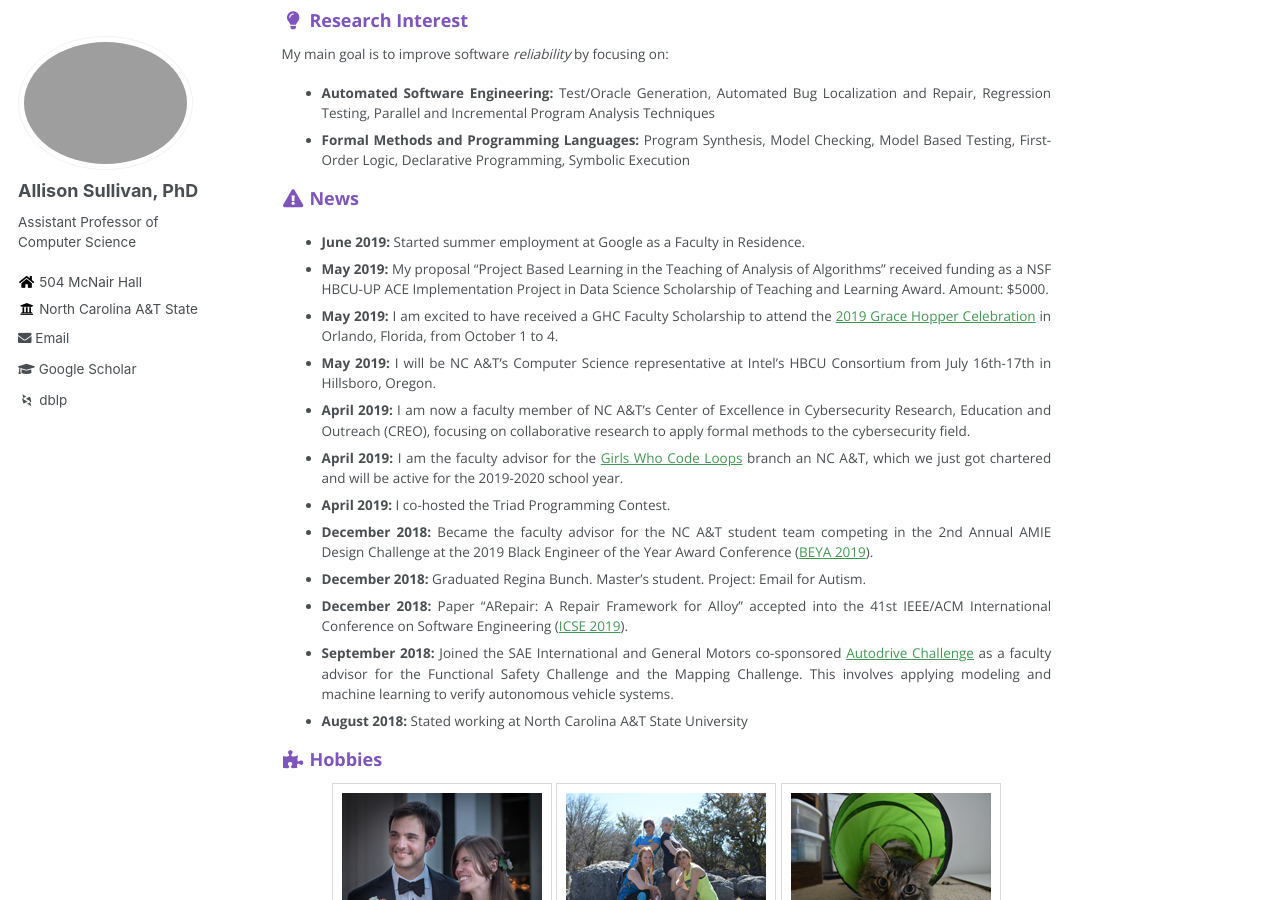
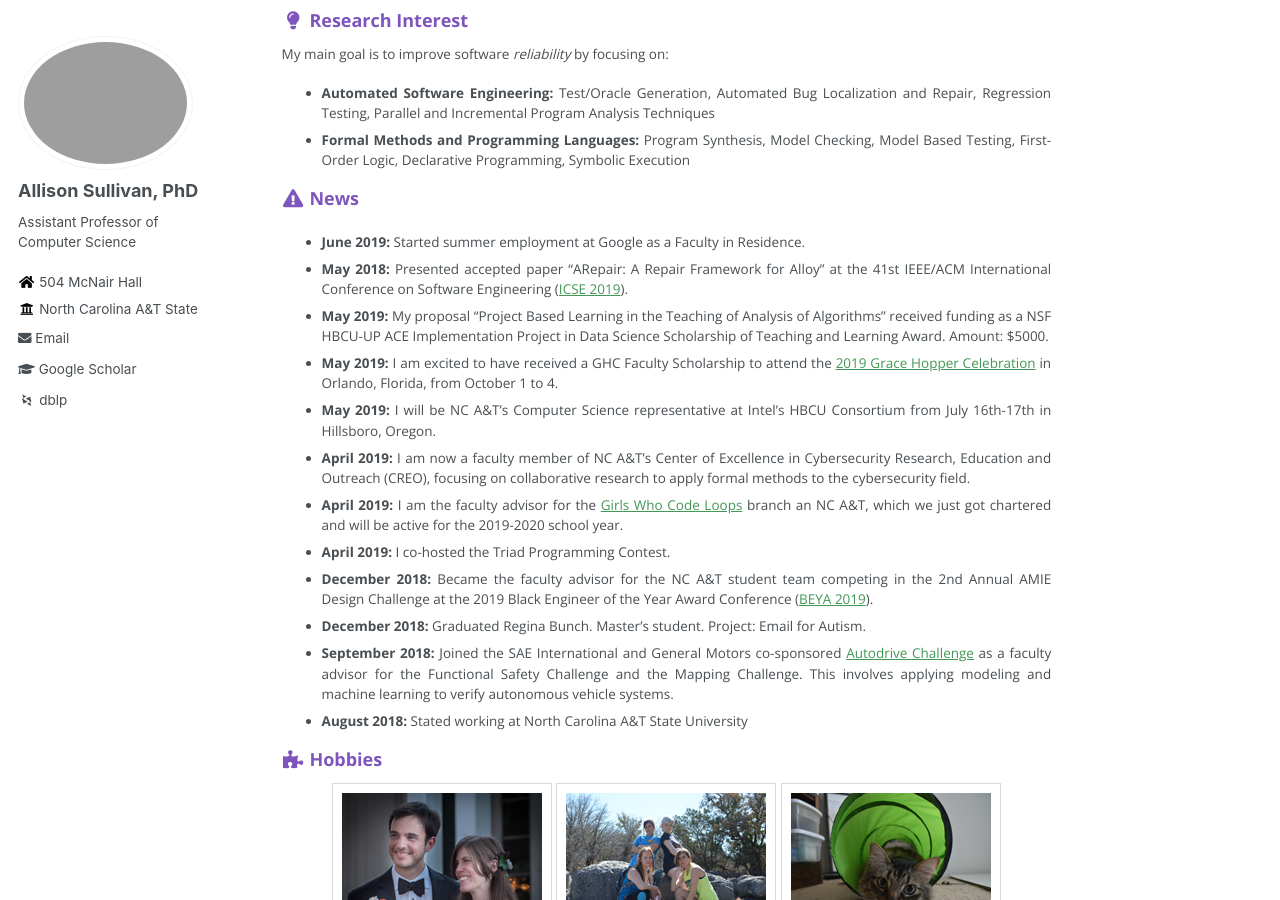
Before and after one commit to Allisonius/allisonius.github.io, a Jekyll site: the page built from _pages/about.md, in a window 1280 px wide and 900 px high, scrolled down 313 px. Built offline with Jekyll 4.4.1, drawn with Linux system fonts in a browser that asks for light colours; some web fonts are replaced; part of the change alters nothing that is shown.

Commit message:
Update about.md

```diff
--- a/_pages/about.md
+++ b/_pages/about.md
@@ -22,6 +22,7 @@ My main goal is to improve software _reliability_ by focusing on:
 
 ### <i class="fa fa-fw fa-exclamation-triangle" aria-hidden="true"></i> News
  * **June 2019:** Started summer employment at Google as a Faculty in Residence.
+  * **May 2018:** Presented accepted paper "ARepair: A Repair Framework for Alloy" at the 41st IEEE/ACM International Conference on Software Engineering ([ICSE 2019](https://conf.researchr.org/home/icse-2019)).
  * **May 2019:** My proposal "Project Based Learning in the Teaching of Analysis of Algorithms" received funding as a NSF HBCU-UP ACE Implementation Project in Data Science Scholarship of Teaching and Learning Award. Amount: $5000.
  * **May 2019:** I am excited to have received a GHC Faculty Scholarship to attend the [2019 Grace Hopper Celebration](https://ghc.anitab.org/) in Orlando, Florida, from October 1 to 4.
  * **May 2019:** I will be NC A&T's Computer Science representative at Intel's HBCU Consortium from July 16th-17th in Hillsboro, Oregon.
@@ -30,7 +31,6 @@ My main goal is to improve software _reliability_ by focusing on:
   * **April 2019:** I co-hosted the Triad Programming Contest.
   * **December 2018:** Became the faculty advisor for the NC A&T student team competing in the 2nd Annual AMIE Design Challenge at the 2019 Black Engineer of the Year Award Conference ([BEYA 2019](https://s4.goeshow.com/ccgroup/beyastem/2019/index.cfm)).
   * **December 2018:** Graduated Regina Bunch. Master's student. Project: Email for Autism.
-  * **December 2018:** Paper "ARepair: A Repair Framework for Alloy" accepted into the 41st IEEE/ACM International Conference on Software Engineering ([ICSE 2019](https://conf.researchr.org/home/icse-2019)).
   * **September 2018:** Joined the SAE International and General Motors co-sponsored [Autodrive Challenge](https://www.autodrivechallenge.com/) as a faculty advisor for the Functional Safety Challenge and the Mapping Challenge. This involves applying modeling and machine learning to verify autonomous vehicle systems.
   * **August 2018:** Stated working at North Carolina A&T State University
 
```
